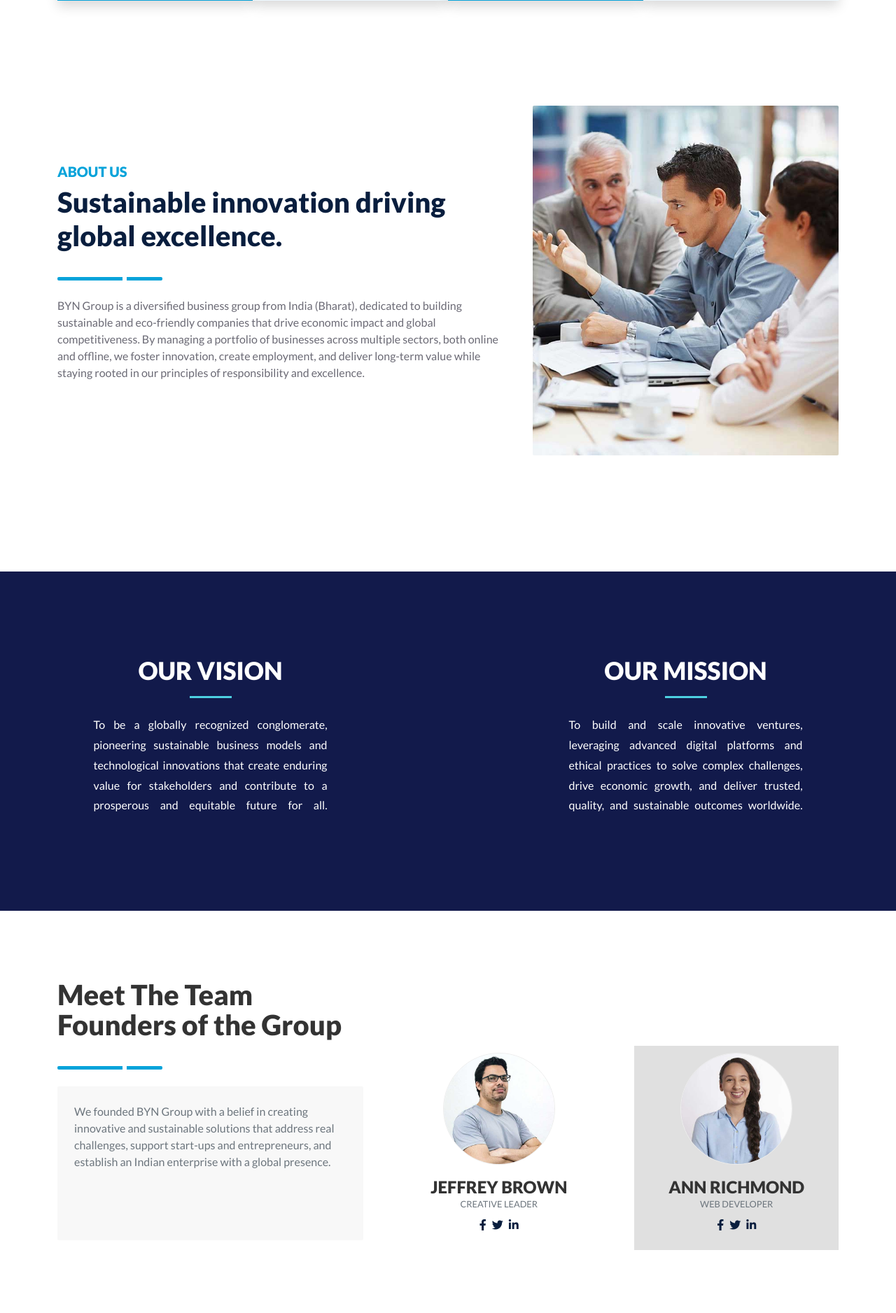
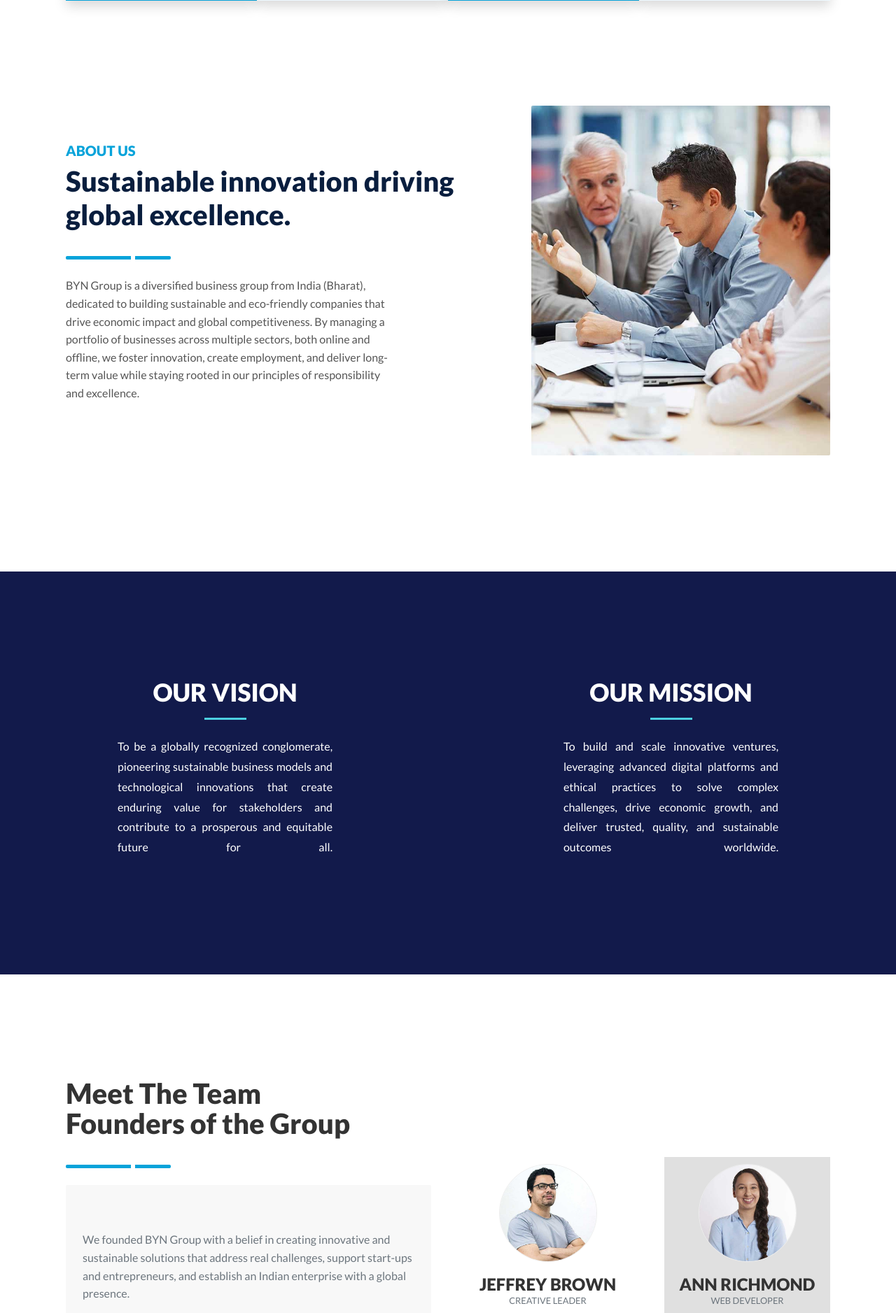
Before and after one commit to shilpacvenugopal/website, a Django app: page / in a window 1280 px wide. Shown: the part 874-2751 px from the top of the page at 70% size. Run offline with Django 5.2, Linux system fonts and the light colour scheme; some libraries are stand-ins or nearby versions.

Commit message:
correction till founders

```diff
--- a/templates/index.html
+++ b/templates/index.html
@@ -9,6 +9,7 @@
     <meta content="width=device-width, initial-scale=1.0" name="viewport">
     <meta content="BYN" name="keywords">
     <meta content="BYN" name="description">
+    <link href="path/to/bootstrap.min.css" rel="stylesheet">
 
     <link href="{% static 'img/favicon.ico' %}" rel="icon">
 
@@ -68,8 +69,8 @@
                                 BYN GROUP
                             </h1>
                             <h1 class="display-3 text-white mb-3 animated zoomIn"
-                                style="color: #FFFFFF; margin: 10px 0px; line-height: 1.2; font-family: 'Lato', sans-serif;
-                                    font-size: 50px;">
+                                style="color: #FFFFFF; margin: 5px 0px; line-height: 1.2; font-family: 'Lato', sans-serif;
+                                    font-size: 50px; white-space: nowrap;">
                                 Transforming Vision Into Global Impact
                             </h1>
                             <h6 class="text-white mb-4 animated fadeIn fs-6 fs-md-5 mx-auto"
@@ -230,7 +231,7 @@
                     <h1 class="mb-4" style="max-width: 90%;">Sustainable innovation driving global excellence.</h1>
                 </div>
 
-                <p class="mb-4 text-justify">
+                <p class="mb-4 text-justify" style="max-width: 77.5%; color: #555555; line-height: 1.6;">
                     BYN Group is a diversified business group from India (Bharat), dedicated to
                     building sustainable and eco-friendly companies that drive economic impact and
                     global competitiveness. By managing a portfolio of businesses across multiple
@@ -256,8 +257,8 @@
 
      <!-- Vission Mission Start -->
      <div class="container-fluid py-5 wow fadeInUp" data-wow-delay="0.1s" style="background-color: #121A4B;">
-        <div class="container py-5">
-            <div class="row g-5">
+        <div class="container py-5 d-flex flex-column justify-content-center align-items-center" style="min-height: 60vh;">
+            <div class="row g-5 w-100">
 
                 <div class="col-lg-5 wow zoomIn" data-wow-delay="0.3s">
                     <div class="card bg-transparent border-0 text-white text-center p-4">
@@ -286,36 +287,42 @@
     </div>
    <!-- Vission Mission END -->
 
-  <div class="container-fluid py-5 wow fadeInUp" data-wow-delay="0.1s" style="background-color: #ffffff;">
-    <div class="container py-5">
+
+   <!-- FOUNDER START -->
+   <div class="container-fluid py-5 wow fadeInUp bg-white" data-wow-delay="0.1s" id="meet-the-team">
+    <div class="container py-5 d-flex flex-column justify-content-center" style="min-height: 75vh;">
 
         <div class="row g-5">
             <div class="col-lg-12">
                 <div class="section-title position-relative pb-3 mb-4">
                     <h1 class="mb-0 lato-font fw-bold" style="font-size: 2.5rem; color: #333333;">Meet The Team</h1>
                     <h1 class="mb-4 lato-font fw-bold" style="font-size: 2.5rem; margin-top: -5px; color: #333333;">Founders of the Group</h1>
+
+                    <!-- <div style="width: 100px; height: 3px; background-color: #007bff; margin-top: -15px;"></div> -->
                 </div>
             </div>
         </div>
 
-        <div class="row g-5">
+        <div class="row g-5 align-items-center">
 
-            <div class="col-lg-5 wow zoomIn" data-wow-delay="0.3s">
-                <div class="p-4 rounded d-flex" style="background-color: #f8f8f8; min-height: 220px; padding-top: 30px; padding-bottom: 30px;">
-                    <p class="mb-4 lato-font" style="font-size: 16px; color: #6c757d;">
+            <div class="col-lg-6 wow zoomIn" data-wow-delay="0.3s">
+                <div class="p-4 rounded d-flex align-items-center" style="background-color: #f8f8f8; min-height: 250px;">
+                    <div class="w-100">
+                        <p class="lato-font" style="font-size: 16px; color: #6c757d; line-height: 1.6;">
                             We founded BYN Group with a belief in creating innovative and sustainable solutions that address real challenges, support start-ups and entrepreneurs, and establish an Indian enterprise with a global presence.
                         </p>
                     </div>
                 </div>
+            </div>
 
 
-            <div class="col-lg-7 wow zoomIn" data-wow-delay="0.5s" style="margin-top: -10px;">
+            <div class="col-lg-6 wow zoomIn" data-wow-delay="0.5s" style="margin-top: -10px;">
                 <div class="row g-5">
 
                     <div class="col-md-6">
-                        <div class="team-item bg-white overflow-hidden text-center" style="min-height: 280px;">
-                            <div class="d-flex align-items-center justify-content-center" style="height: 180px; width: 100%;">
-                                <img class="img-fluid" src="{% static 'img/team-1.jpg' %}" alt="Jeffrey Brown" style="height: 160px; width: 160px; border-radius: 50%; border: 1px solid #eee;">
+                        <div class="team-item bg-white overflow-hidden text-center" style="min-height: 250px;">
+                            <div class="d-flex align-items-center justify-content-center" style="height: 160px; width: 100%;">
+                                <img class="img-fluid" src="{% static 'img/team-1.jpg' %}" alt="Jeffrey Brown" style="height: 140px; width: 140px; border-radius: 50%; border: 1px solid #eee;">
                             </div>
                             <div class="text-center pt-0 pb-4">
                                 <h4 class="lato-font mb-0 mt-2 fw-bold" style="color: #333333;">JEFFREY BROWN</h4>
@@ -330,9 +337,9 @@
                     </div>
 
                     <div class="col-md-6">
-                        <div class="team-item overflow-hidden text-center" style="background-color: #e0e0e0; min-height: 280px;">
-                            <div class="d-flex align-items-center justify-content-center" style="height: 180px; width: 100%;">
-                                <img class="img-fluid" src="{% static 'img/team-2.jpg' %}" alt="Ann Richmond" style="height: 160px; width: 160px; border-radius: 50%; border: 1px solid #eee;">
+                        <div class="team-item overflow-hidden text-center" style="background-color: #e0e0e0; min-height: 250px;">
+                            <div class="d-flex align-items-center justify-content-center" style="height: 160px; width: 100%;">
+                                <img class="img-fluid" src="{% static 'img/team-2.jpg' %}" alt="Ann Richmond" style="height: 140px; width: 140px; border-radius: 50%; border: 1px solid #eee;">
                             </div>
                             <div class="text-center pt-0 pb-4">
                                 <h4 class="lato-font mb-0 mt-2 fw-bold" style="color: #333333;">ANN RICHMOND</h4>
@@ -352,8 +359,10 @@
         </div>
     </div>
 </div>
+    <!-- FOUNDER END -->
+
+
     <!-- Our Ventures Start -->
-
     <div class="container-fluid py-5 wow fadeInUp" data-wow-delay="0.1s" id="ventures">
         <div class="container py-5">
             <div class="section-title text-center position-relative pb-3 mb-5 mx-auto" style="max-width: 600px;">
```
Lines whose indentation alone changed are shown as unchanged.
